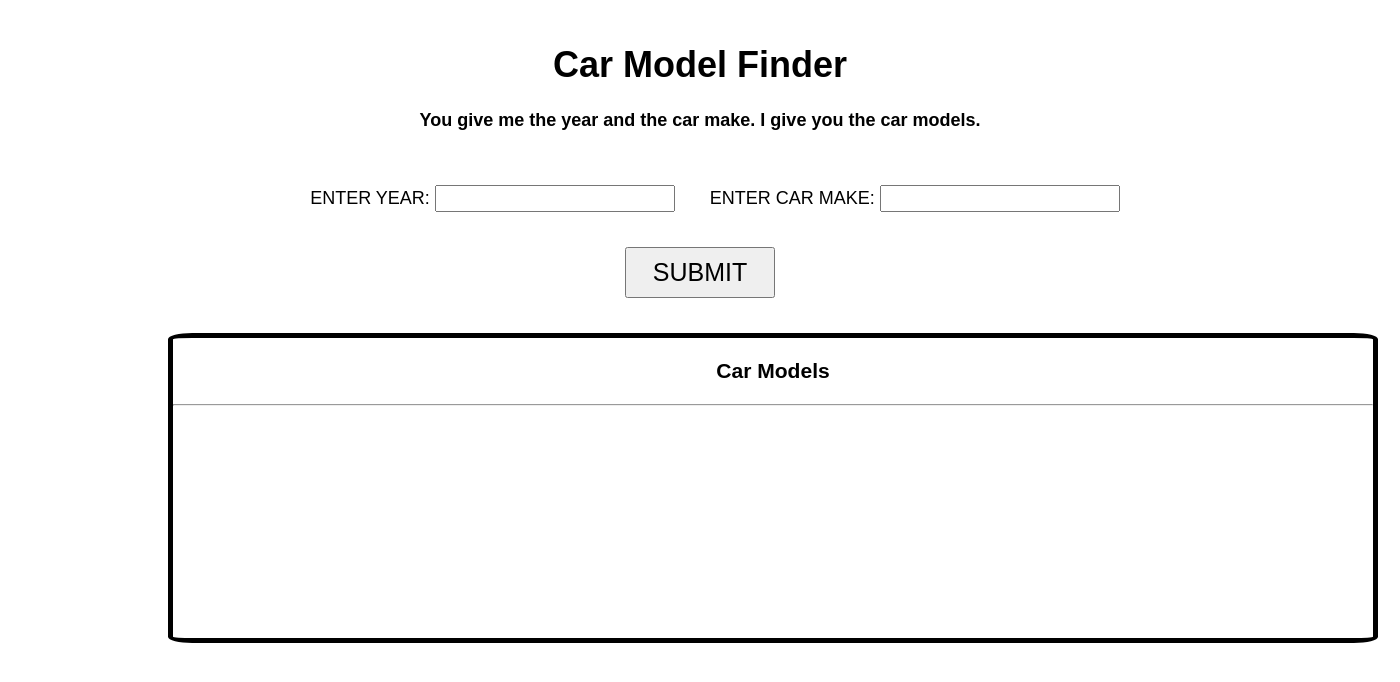
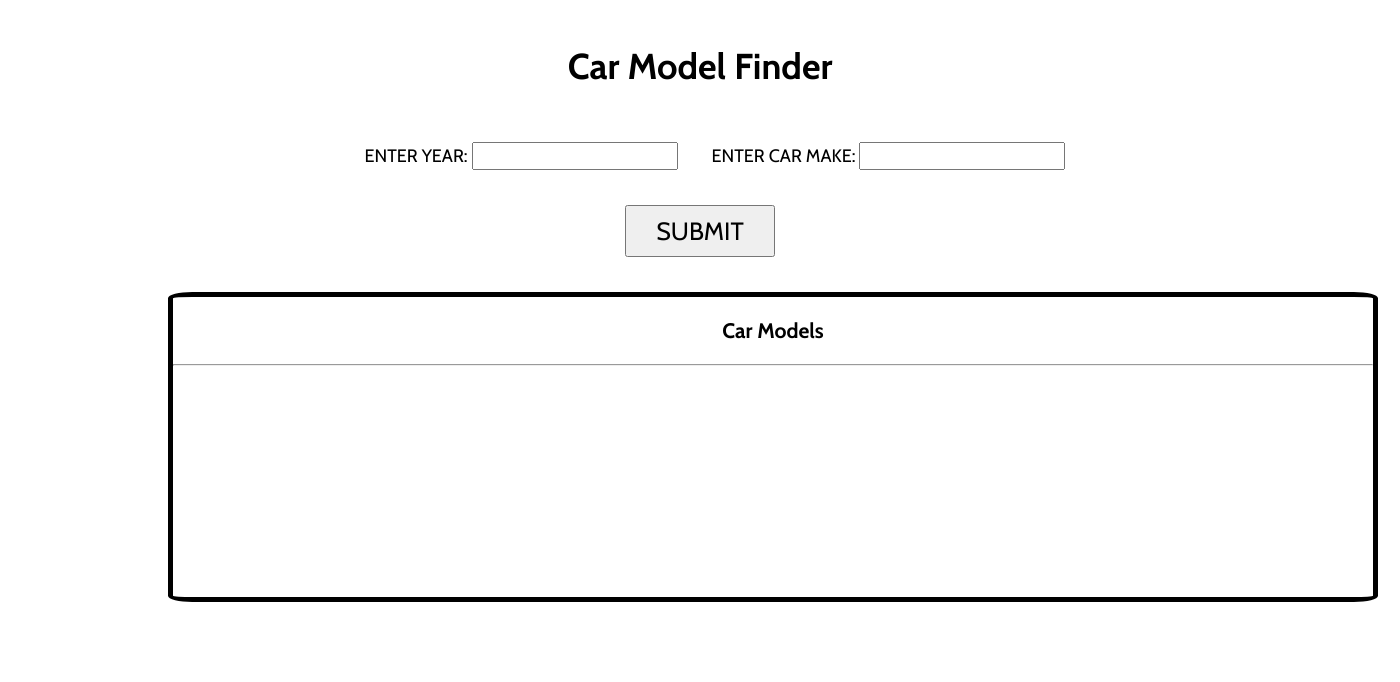
Before and after one commit to smm2005/Car-Model-Lookup-with-LRU-Cache, a Flask app: page / in a window 1400 px wide. Shown: the top 682 px of the page. Run offline with Flask 3, Linux system fonts and the light colour scheme.

Commit message:
Removal of tests in .py files; Changing of font in website

```diff
--- a/webapp/finder.py
+++ b/webapp/finder.py
@@ -39,7 +39,3 @@ class CarModelFinder:
 
     def getString(self):
         return self.string
-
-cmf = CarModelFinder("Acura", "2024")
-cmf.find()
-print(cmf.getString())
--- a/webapp/static/style.css
+++ b/webapp/static/style.css
@@ -1,5 +1,6 @@
 #header{
-    font-family: Arial, Helvetica, sans-serif;
+    font-family: 'Cabin', sans-serif;
+    font-weight: 400;
     font-size: large;
     display: block;
     position: relative;
@@ -16,7 +17,8 @@
 }
 
 #form{
-    font-family: Arial, Helvetica, sans-serif;
+    font-family: 'Cabin', sans-serif;
+    font-weight: 400;
     font-size: large;
     display: block;
     position: relative;
@@ -26,27 +28,31 @@
 }
 
 #years{
-    font-family: Arial, Helvetica, sans-serif;
+    font-family: 'Cabin', sans-serif;
+    font-weight: 400;
     font-size: large;
 }
 
 #labelForMake{
     position: relative;
-    font-family: Arial, Helvetica, sans-serif;
+    font-family: 'Cabin', sans-serif;
+    font-weight: 400;
     font-size: large;
     left: 30px;
 }
 
 #make{
     position: relative;
-    font-family: Arial, Helvetica, sans-serif;
+    font-family: 'Cabin', sans-serif;
+    font-weight: 400;
     font-size: large;
     left: 30px;
 }
 
 #submit{
     position: relative;
-    font-family: Arial, Helvetica, sans-serif;
+    font-family: 'Cabin', sans-serif;
+    font-weight: 400;
     font-size: 25px;
     width: 150px;
     padding: 9px;
@@ -55,7 +61,8 @@
 
 #display{
     position: relative;
-    font-family: Arial, Helvetica, sans-serif;
+    font-family: 'Cabin', sans-serif;
+    font-weight: 400;
     font-size: large;
     text-align: left;
     top: 120px;
--- a/webapp/templates/index.html
+++ b/webapp/templates/index.html
@@ -2,13 +2,15 @@
 <html>
     <head>
         <title>Car Model Finder</title>
+        <link rel="preconnect" href="https://fonts.googleapis.com">
+        <link rel="preconnect" href="https://fonts.gstatic.com" crossorigin>
+        <link href="https://fonts.googleapis.com/css2?family=Cabin:ital,wght@0,400..700;1,400..700&display=swap" rel="stylesheet">
         <link rel="stylesheet" type="text/css" href="{{ url_for('static', filename='style.css') }}">
         <script src="https://cdnjs.cloudflare.com/ajax/libs/jquery/3.7.1/jquery.min.js" integrity="sha512-v2CJ7UaYy4JwqLDIrZUI/4hqeoQieOmAZNXBeQyjo21dadnwR+8ZaIJVT8EE2iyI61OV8e6M8PP2/4hpQINQ/g==" crossorigin="anonymous" referrerpolicy="no-referrer"></script>
     </head>
     <body>
         <div id="header">
             <h1>Car Model Finder</h1>
-            <h4>You give me the year and the car make. I give you the car models.</h4>
         </div>
         <div id="form">
             <label for="years">ENTER YEAR: </label>
```
Also changed, not shown: webapp/cache.py (+0 -18 lines), webapp/doublylinkedlist.py (+0 -12 lines).
